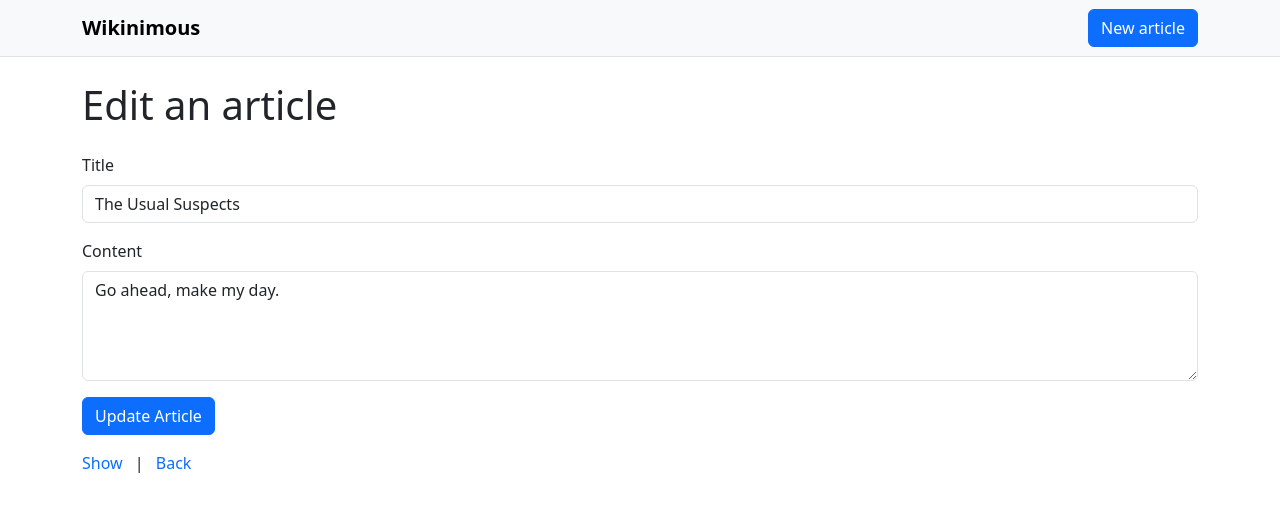
After one commit to ManelFPS/rails-wikinimous, a Rails app: page /articles/1/edit in a window 1280 px wide. The commit adds this page. Shown: the top 512 px of the page. Run offline with Rails 7, Linux system fonts and the light colour scheme; data comes from the database, SQL or seed files in the repository; some libraries are stand-ins or nearby versions.

Commit message:
finished designing the wikinimous dupe app

```diff
--- /dev/null
+++ b/app/controllers/articles_controller.rb
@@ -0,0 +1,45 @@
+class ArticlesController < ApplicationController
+  def index
+    @articles = Article.all
+  end
+
+  def show
+    set_article
+  end
+
+  def new
+    @article = Article.new
+  end
+
+  def create
+    @article = Article.new(article_params)
+    @article.save
+    redirect_to article_path(@article)
+  end
+
+  def edit
+    set_article
+  end
+
+  def update
+    set_article
+    @article.update(article_params)
+    redirect_to article_path(@article)
+  end
+
+  def destroy
+    set_article
+    @article.destroy
+    redirect_to articles_path, status: :see_other
+  end
+
+  private
+
+  def article_params
+    params.require(:article).permit(:title, :content)
+  end
+
+  def set_article
+    @article = Article.find(params[:id])
+  end
+end
--- /dev/null
+++ b/app/helpers/articles_helper.rb
@@ -0,0 +1,2 @@
+module ArticlesHelper
+end
--- /dev/null
+++ b/app/models/article.rb
@@ -0,0 +1,2 @@
+class Article < ApplicationRecord
+end
--- /dev/null
+++ b/app/views/articles/_form.html.erb
@@ -0,0 +1,13 @@
+<%=form_with model: @article do |f|%>
+  <div class="mb-3">
+    <%=f.label :title, class: "form-label"%>
+    <%=f.text_field :title, class: "form-control"%>
+  </div>
+
+  <div class="mb-3">
+    <%=f.label :content, class: "form-label"%>
+    <%=f.text_area :content, rows: 4, class: "form-control"%>
+  </div>
+
+  <%=f.submit class: "btn btn-primary"%>
+<%end%>
--- /dev/null
+++ b/app/views/articles/edit.html.erb
@@ -0,0 +1,9 @@
+<h1 class="mb-4">Edit an article</h1>
+
+<%=render "form"%>
+
+<div class="mt-3">
+  <%=link_to "Show", article_path(@article), class: "text-decoration-none"%>
+  <span class="mx-2">|</span>
+  <%=link_to "Back", articles_path, class: "text-decoration-none"%>
+</div>
--- a/app/views/layouts/application.html.erb
+++ b/app/views/layouts/application.html.erb
@@ -13,7 +13,8 @@
 
     <%# Enable PWA manifest for installable apps (make sure to enable in config/routes.rb too!) %>
     <%#= tag.link rel: "manifest", href: pwa_manifest_path(format: :json) %>
-
+    <link rel="stylesheet" href="https://use.fontawesome.com/releases/v6.1.2/css/all.css">
+    <link href="https://cdn.jsdelivr.net/npm/bootstrap@5.3.6/dist/css/bootstrap.min.css" rel="stylesheet" integrity="sha384-4Q6Gf2aSP4eDXB8Miphtr37CMZZQ5oXLH2yaXMJ2w8e2ZtHTl7GptT4jmndRuHDT" crossorigin="anonymous">
     <link rel="icon" href="/icon.png" type="image/png">
     <link rel="icon" href="/icon.svg" type="image/svg+xml">
     <link rel="apple-touch-icon" href="/icon.png">
@@ -24,6 +25,16 @@
   </head>
 
   <body>
-    <%= yield %>
+    <nav class="navbar bg-body-tertiary border-bottom">
+      <div class="container">
+        <%= link_to "Wikinimous", articles_path, class: "navbar-brand fw-bold" %>
+
+        <%= link_to "New article", new_article_path, class: "btn btn-primary" %>
+      </div>
+    </nav>
+
+    <main class="container py-4">
+      <%= yield %>
+    </main>
   </body>
 </html>
--- a/config/routes.rb
+++ b/config/routes.rb
@@ -1,14 +1,4 @@
 Rails.application.routes.draw do
-  # Define your application routes per the DSL in https://guides.rubyonrails.org/routing.html
-
-  # Reveal health status on /up that returns 200 if the app boots with no exceptions, otherwise 500.
-  # Can be used by load balancers and uptime monitors to verify that the app is live.
+  resources :articles
   get "up" => "rails/health#show", as: :rails_health_check
-
-  # Render dynamic PWA files from app/views/pwa/* (remember to link manifest in application.html.erb)
-  # get "manifest" => "rails/pwa#manifest", as: :pwa_manifest
-  # get "service-worker" => "rails/pwa#service_worker", as: :pwa_service_worker
-
-  # Defines the root path route ("/")
-  # root "posts#index"
 end
```
Also changed, not shown: app/views/articles/index.html.erb (added, +8 -0 lines), app/views/articles/new.html.erb (added, +7 -0 lines), app/views/articles/show.html.erb (added, +15 -0 lines), db/migrate/20261124150706_create_articles.rb (added, +10 -0 lines), db/seeds.rb (+5 -9 lines), test/controllers/articles_controller_test.rb (added, +38 -0 lines), test/fixtures/articles.yml (added, +9 -0 lines), test/models/article_test.rb (added, +7 -0 lines), Gemfile, Gemfile.lock, db/schema.rb (added).
